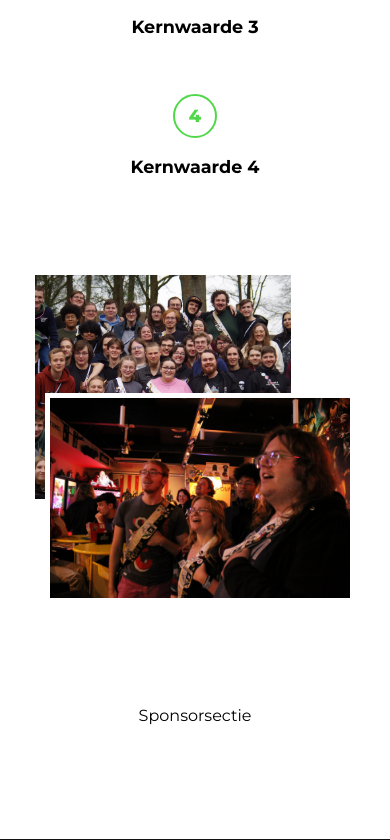
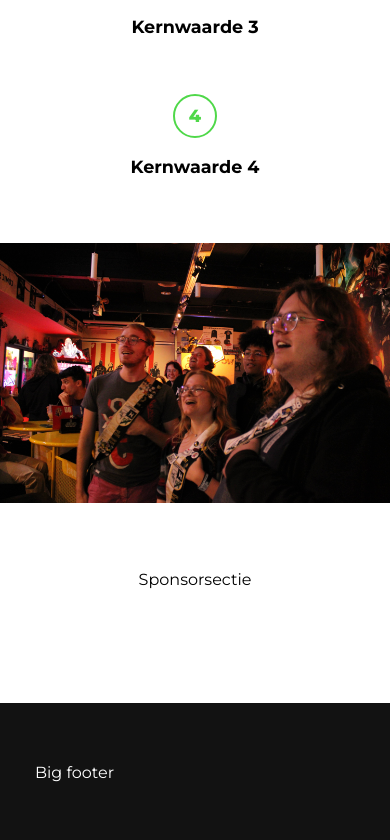
Before and after one commit to Heimdalbe/Mimisbrunnr-frontend, a React (Vite) app in the folder mimisbrunnr-frontend/: page / in a window 390 px wide. Shown: the part 2919-3759 px from the top of the page. Built offline with nearby package versions, Linux system fonts and the light colour scheme.

Commit message:
Visie sectie klaar

```diff
--- a/mimisbrunnr-frontend/src/components/Home/VisieSectie/VisieSectie.css
+++ b/mimisbrunnr-frontend/src/components/Home/VisieSectie/VisieSectie.css
@@ -2,7 +2,7 @@
   display: flex;
   justify-content: center;
   align-items: center;
-  gap: 2rem;
+  gap: 6rem;
 }
 
 .vision-info-section {
@@ -34,14 +34,34 @@
   border: 5px var(--white) solid;
 }
 
-/* MOBILE */
 @media (max-width: 768px) {
   .vision-section {
     flex-direction: column;
+    gap: 0;
   }
 
   .vision-info-section,
   .vision-image-section {
     width: 100%;
   }
+
+  .v-pic2 {
+    width: 100%;
+    aspect-ratio: initial;
+    margin-bottom: 0;
+    border: none;
+    position: static;
+  }
+
+  .v-pic1 {
+    display: none;
+  }
+
+  .container.vision-section {
+    padding: 0;
+  }
+
+  .container.vision-section .vision-info-section .vision-info-section-text {
+    padding: 60px 35px 0;
+  }
 }
--- a/mimisbrunnr-frontend/src/components/Home/VisieSectie/VisieSectie.jsx
+++ b/mimisbrunnr-frontend/src/components/Home/VisieSectie/VisieSectie.jsx
@@ -6,7 +6,7 @@ const VisieSectie = () => {
   return (
     <div className='container vision-section'>
       <div className='vision-info-section'>
-        <div>
+        <div className='vision-info-section-text'>
           <h1>Onze visie</h1>
           <p>Dit is een plaatsvervangend tekstje om wat meer info te geven over de visie van Heimdal die we dus voor ogen hebben. Hieronder komt er ook een opsomming voor de kernwaarden te noteren.</p>
         </div>
```
